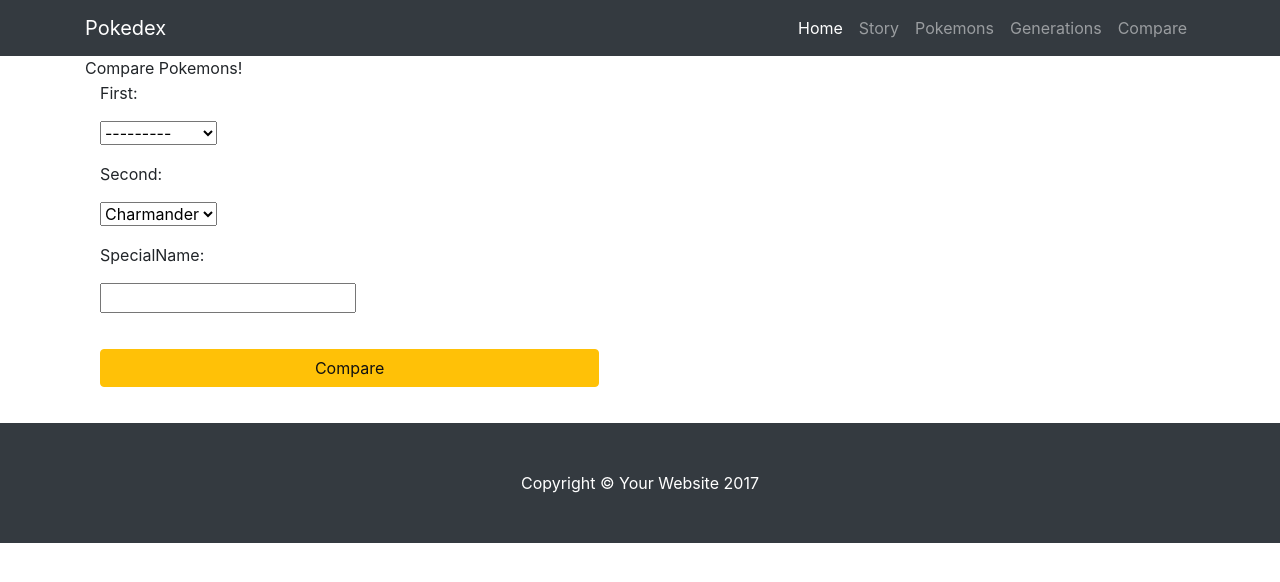
After one commit to mrtdgny1903/Pokedex, a Django app: page /poke/compare/ in a window 1280 px wide. The commit adds this page. Shown: the top 582 px of the page. Run offline with Django 3.2, Linux system fonts and the light colour scheme; data comes from the database, SQL or seed files in the repository; both versions use the stored data as it was after the commit; parts of the project's set-up code (start-up, migrations or seed data) failed here and were passed over; some libraries are stand-ins or nearby versions.

Commit message:
Migrate edildi, flan filan

```diff
--- a/poke/models.py
+++ b/poke/models.py
@@ -1,6 +1,7 @@
 from django.db import models
 import datetime
-from django.contrib.auth.models import User
+
+
 class Pokemon(models.Model):
 
     Name = models.CharField(max_length=40)
@@ -100,10 +101,10 @@ class Trainer(models.Model):
         return self.Name
 
 class Compare(models.Model):
-    First = models.ForeignKey(Pokemon, on_delete=models.CASCADE, related_name="First")
-    Second = models.ForeignKey(Pokemon, on_delete=models.CASCADE, related_name="Second")
-    CompareTime = models.DateField()
-    SpecialName = models.CharField(max_length=120)
+         First = models.ForeignKey(Pokemon, on_delete=models.CASCADE, related_name="First")
+         Second = models.ForeignKey(Pokemon, on_delete=models.CASCADE, related_name="Second",default=0)
+         CompareTime = models.DateField()
+         SpecialName = models.CharField(max_length=120)
 
-def __init__(self):
- CompareTime = datetime.datetime.now()
+         def __init__(self):
+            CompareTime = datetime.datetime.now()
--- a/poke/templates/poke/base.html
+++ b/poke/templates/poke/base.html
@@ -32,7 +32,7 @@
         <div class="collapse navbar-collapse" id="navbarResponsive">
           <ul class="navbar-nav ml-auto">
             <li class="nav-item active">
-              <a class="nav-link" href=""{% url "poke:index" %}"">Home
+              <a class="nav-link" href="{% url "poke:index" %}">Home
                 <span class="sr-only">(current)</span>
               </a>
             </li>
@@ -45,6 +45,10 @@
             <li class="nav-item">
               <a class="nav-link" href="{% url "poke:generations" %}">Generations</a>
             </li>
+              <li class="nav-item">
+              <a class="nav-link" href="{% url "poke:compare" %}">Compare</a>
+            </li>
+
           </ul>
         </div>
       </div>
--- /dev/null
+++ b/poke/templates/poke/compare_form.html
@@ -0,0 +1,28 @@
+{% extends 'poke/base.html' %}
+{% block main %}
+
+<div class="row">
+    <div class="col-md-7">
+<div class="panel panel-primary">
+<div class="panel panel-heading">
+    <div class="panel-title">Compare Pokemons!</div>
+</div>
+<div class="panel-body">
+<form class="form-horizontal" action="" method="post" enctype="multipart/form-data">
+    {% csrf_token %}
+{% include 'poke/form-template.html'%}
+    <div class="form-group">
+        <div class="col-sm-offset-2 col-sm-10">
+            <button type="submit" class="btn btn-warning" >Compare</button>
+        </div>
+    </div>
+
+</form>
+</div>
+</div>
+    </div>
+
+
+</div>
+
+{% endblock %}
--- /dev/null
+++ b/poke/templates/poke/form-template.html
@@ -0,0 +1,12 @@
+{% for field in form %}
+ <div class="form-group">
+        <div class="col-sm-offset-2 col-sm-10">
+           <div class="text-danger small">{{ field.errors }}</div>
+        </div>
+ <label class="control-label col-sm-2">
+{{ field.label_tag }}
+ </label>
+ <div class="col-sm-10"> {{ field }}</div>
+    </div>
+
+{% endfor %}
--- a/poke/urls.py
+++ b/poke/urls.py
@@ -9,7 +9,7 @@ urlpatterns = [
     url(r'^detail/(?P<pk>[0-9]+)/$', views.PokeDetail, name='pokeDetail'),
     url(r'^story/$', views.StoryView.as_view(), name='story'),
     url(r'^generations/$', views.GenerationsView.as_view(), name='generations'),
-
+    url(r'^compare/$', views.CompareCreate.as_view(), name='compare'),
     # /music/<album_id>/
     #url(r'^(?P<pk>[0-9]+)/$', views.DetailView.as_view(), name='detail'),
     # /music/album/add
--- a/poke/views.py
+++ b/poke/views.py
@@ -1,16 +1,16 @@
 from django.views import generic
-from .models import  Pokemon
+from .models import  Pokemon,Compare
 from django.shortcuts import render, get_object_or_404
+from django.views.generic.edit import CreateView
 from django.http import HttpResponse
 from django.template import loader
-
-
+from django.db.models import Q
 
 def PokeDetail(request,pk):
     #model = Pokemon.objects.get(pk)
     model = get_object_or_404(Pokemon, pk=pk)
     template_name = 'poke/detail.html'
-    return render(request, template_name, {"object":model,"Similars": Pokemon.objects.filter(skill_type=model.skill_type).order_by("?")[0:3]})
+    return render(request, template_name, {"object":model,"Similars": Pokemon.objects.filter(skill_type=model.skill_type).exclude(pk=pk).order_by("?")[0:3]})
 
 class IndexView(generic.ListView):
     template_name = 'poke/index.html'
@@ -22,7 +22,6 @@ class PokemonList(generic.ListView):
     def get_queryset(self):
         return  Pokemon.objects.order_by().all()
 
-
 class StoryView(generic.TemplateView):
     template_name = 'poke/story.html'
 
@@ -31,3 +30,14 @@ class GenerationsView(generic.ListView):
     template_name = 'poke/generations.html'
     def get_queryset(self):
         return  Pokemon.Generation.values
+
+def PokeDetail(request, pk):
+     # model = Pokemon.objects.get(pk)
+     model = get_object_or_404(Pokemon, pk=pk)
+     template_name = 'poke/detail.html'
+     return render(request, template_name, {"object": model,"Similars": Pokemon.objects.filter(skill_type=model.skill_type).exclude(
+                                                   pk=pk).order_by("?")[0:3]})
+class CompareCreate(CreateView):
+    model = Compare
+    template_name = "poke/compare_form.html"
+    fields = ["First","Second","SpecialName"]
```
Also changed, not shown: db.sqlite3, poke/migrations/0004_auto_20171209_1638.py, poke/migrations/0009_auto_20171210_1649.py (added), poke/migrations/0010_auto_20171210_1650.py (added), poke/migrations/0011_auto_20171210_1652.py (added), poke/migrations/0012_auto_20171210_1652.py (added), poke/migrations/0013_auto_20171210_1652.py (added), poke/migrations/0014_remove_trainer_pokemons.py (added), poke/migrations/0015_trainer_pokemons.py (added), poke/migrations/0016_auto_20171210_1656.py (added), poke/migrations/0017_auto_20171210_1658.py (added).
